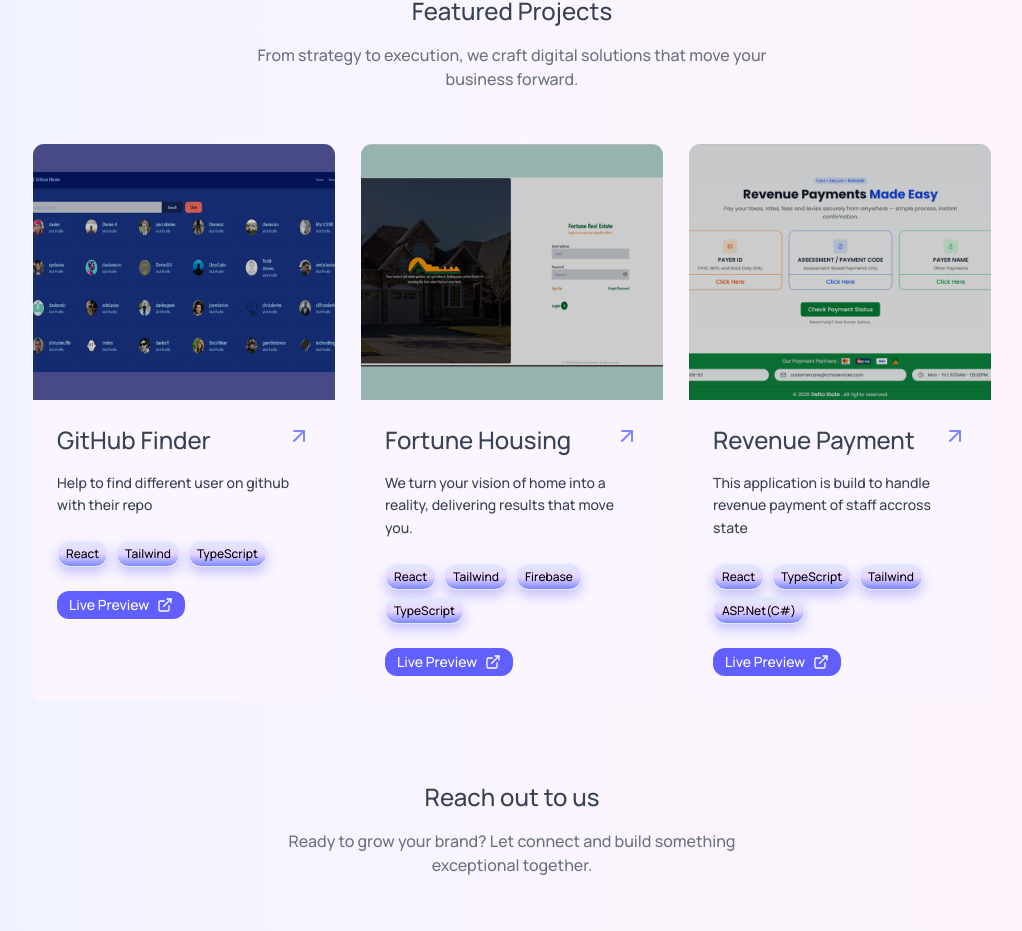
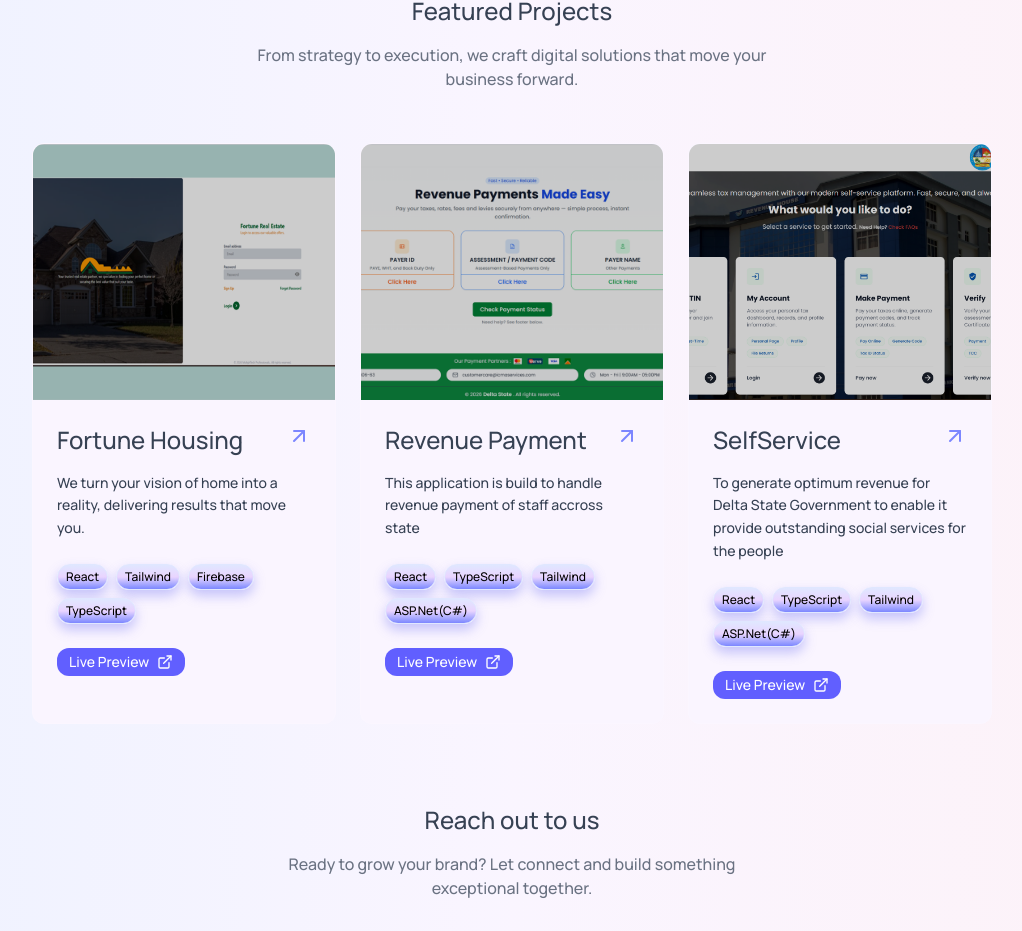
Before and after one commit to Famusiwa/Portfolio, a React (Vite) app: page / in a window 1280 px wide. Shown: the part 1496-2427 px from the top of the page, without its empty margins (128-1150 px from the left). Built offline with nearby package versions, Linux system fonts and the light colour scheme.

Commit message:
update with project

```diff
--- a/src/assets/assets.ts
+++ b/src/assets/assets.ts
@@ -15,6 +15,7 @@ import work_fitness_app from './work_fitness_app.png'
 import work_dashboard_management from './work_dashboard_management.png'
 import fortune_real_estate from './fortune_real_estate.png'
 import email_icon from './email_icon.svg'
+import selfservice from './selfservicee.png'
 import ads_icon from './ads_icon.svg'
 import person_icon from './person_icon.svg'
 import facebook_icon from './facebook_icon.svg'
@@ -70,6 +71,7 @@ const assets = {
   githubfinder,
   revenuePayment,
   hotelMgt,
+  selfservice,
   email_icon,
   person_icon,
   facebook_icon,
--- a/src/data/ServicesData.ts
+++ b/src/data/ServicesData.ts
@@ -44,17 +44,9 @@ export const serviceData: Service[]= [
 
 export const workData: Work[]= [
 
+
         {
             id: 1,
-            title: "GitHub Finder",
-            description: "Help to find different user on github with their repo",
-            image: assets.githubfinder,
-            link: "https://git-hub-finder-beta-gold.vercel.app/",
-            tech: ["React", "Tailwind", "TypeScript"],
-
-        },
-        {
-            id: 2,
             title: "Fortune Housing",
             description: "We turn your vision of home into a reality, delivering results that move you.",
             image: assets.fortune_real_estate,
@@ -63,7 +55,7 @@ export const workData: Work[]= [
 
         },
         {
-            id: 3,
+            id: 2,
             title: "Revenue Payment",
             description: "This application is build to handle revenue payment of staff accross state",
             image: assets.revenuePayment,
@@ -71,6 +63,15 @@ export const workData: Work[]= [
             tech: ["React","TypeScript", "Tailwind", "ASP.Net(C#)"],
 
         },
+          {
+            id: 3,
+            title: "SelfService",
+            description: "To generate optimum revenue for Delta State Government to enable it provide outstanding social services for the people",
+            image: assets.selfservice,
+            link: "",
+            tech: ["React","TypeScript", "Tailwind", "ASP.Net(C#)"],
+
+        },
 
 
 
```
Also changed, not shown: src/assets/selfservicee.png (added).
